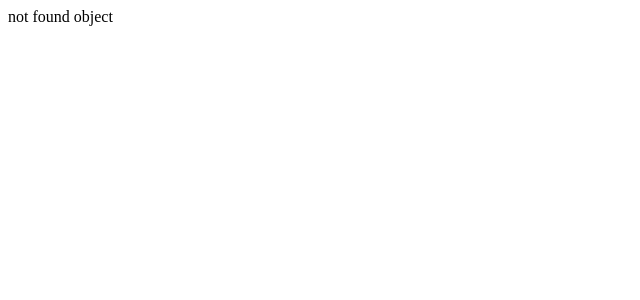
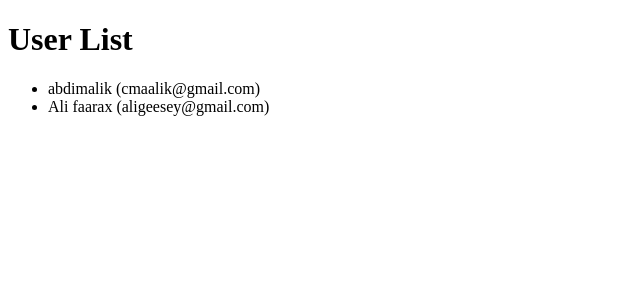
Before and after one commit to cmaalik97/Dugsiiye-ReactJs-Exercise, a React (Vite) app in the folder AnswersExercise/: page / in a window 1280 px wide. Before the commit this address had no page. Shown: the top 300 px of the page, without its empty margins (0-640 px from the left). Built offline with nearby package versions, Linux system fonts and the light colour scheme.

Commit message:
Exercise 10

```diff
--- a/AnswersExercise/src/App.jsx
+++ b/AnswersExercise/src/App.jsx
@@ -3,6 +3,8 @@
 // import UserCardDaynamic from "./Dugsiye/Exercise3/UserCardDaynamic";
 
 // import Countdown from "./Dugsiye/Exercise8/Countdown";
+import { useState } from "react";
+import UserList from "./Dugsiye/Exercise10/UserList";
 import GithubUsers from "./Dugsiye/Exercise9/GithubUsers";
 import HandlingEmpty from "./Dugsiye/Learning/HandlingEmpty";
 import Revision from "./Dugsiye/Learning/Revision";
@@ -36,6 +38,7 @@ import RevisionStopWatch from "./Dugsiye/Learning/RevisionStopWatch";
 
 function App(){
 
+  const users= [{name:"abdimalik" , id:1 , email:'cmaalik@gmail.com'} , {name: "Ali faarax" , id:2 , email: "aligeesey@gmail.com"}]
   return <>
   {/* <UserCard/> */}
   {/* <Blog/> */}
@@ -69,7 +72,9 @@ function App(){
     {/* <Revision/> */}
     {/* <RevisionEx5/> */}
     {/* <RevisionStopWatch/> */}
-    <HandlingEmpty/>
+    {/* <HandlingEmpty/> */}
+
+    <UserList users={users} />
 
   </>
 }
--- /dev/null
+++ b/AnswersExercise/src/Dugsiye/Exercise10/UserList.jsx
@@ -0,0 +1,17 @@
+function UserList({users}){
+    console.log(users)
+    return (
+
+        <div>
+            <h1>User List</h1>
+            <ul>
+                {
+                    users.map(user =>(
+                        <li key={user.id}>{user.name} ({user.email})</li>
+                    ) )
+                }
+            </ul>
+        </div>
+    )
+}
+export default UserList;
```
Also changed, not shown: AnswersExercise/src/Dugsiye/Exercise10/README.md (added), AnswersExercise/src/Dugsiye/Exercise10/Screenshot 2026-05-04 045701.png (added).
